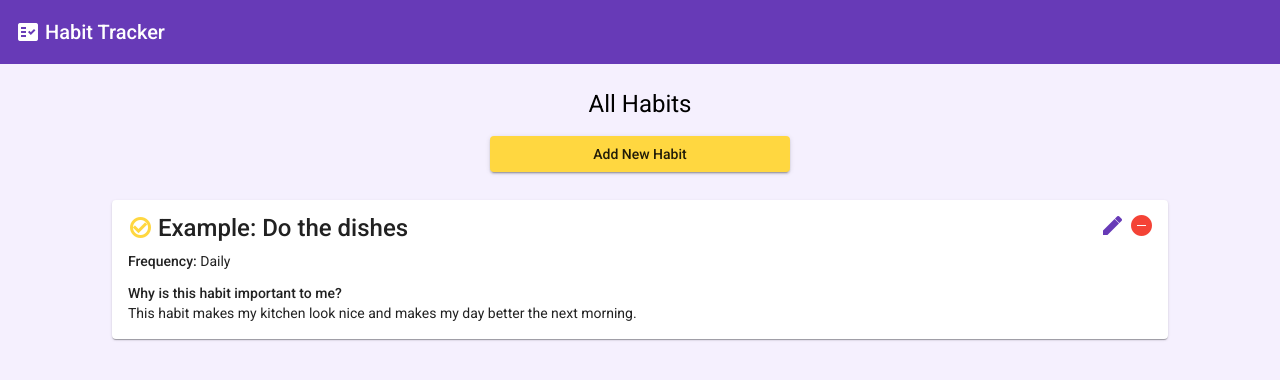
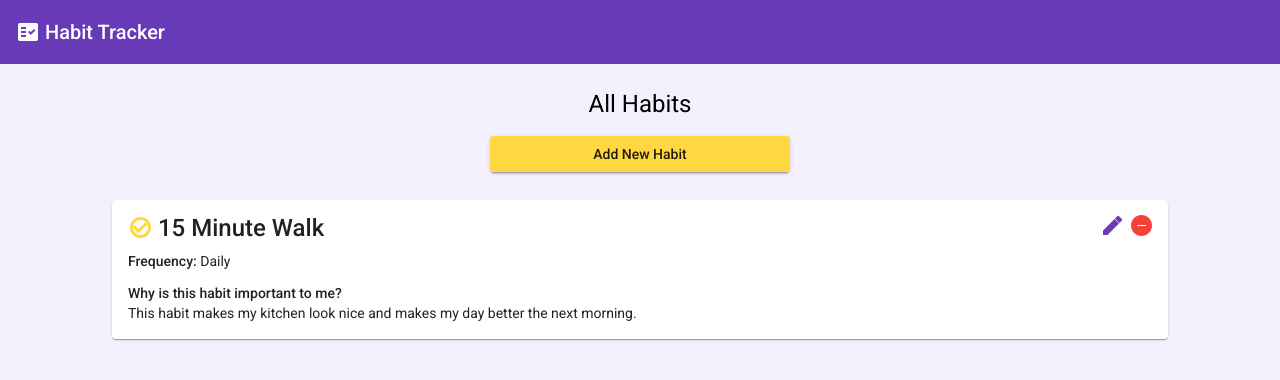
Before and after one commit to jessipearcy/habit-tracker-components-split, an Angular app: page / in a window 1280 px wide. Shown: the top 380 px of the page. Built offline with nearby package versions, Linux system fonts and the light colour scheme.

Commit message:
Changed data text

```diff
--- a/src/app/app.component.ts
+++ b/src/app/app.component.ts
@@ -10,7 +10,7 @@ import { Habit } from './models/habit';
 export class AppComponent implements OnInit {
   habits: Habit[] = [
     <Habit>{
-      name: 'Example: Do the dishes',
+      name: '15 Minute Walk',
       frequency: 'Daily',
       description:
         'This habit makes my kitchen look nice and makes my day better the next morning.',
```
